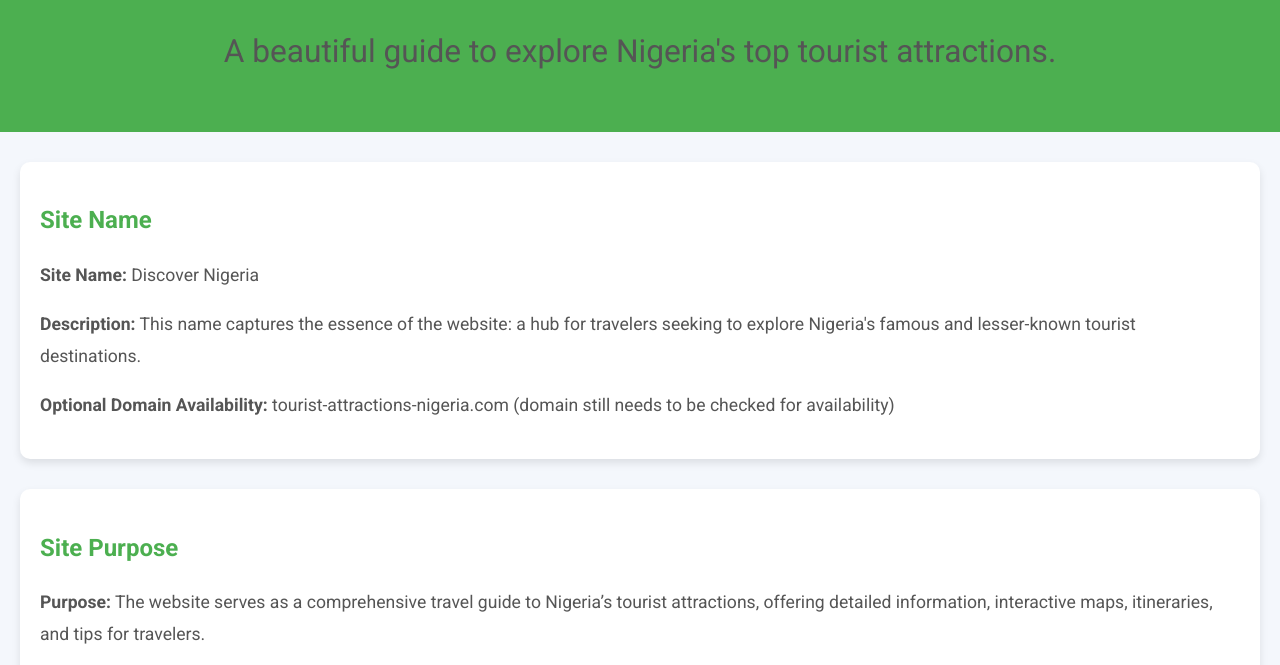
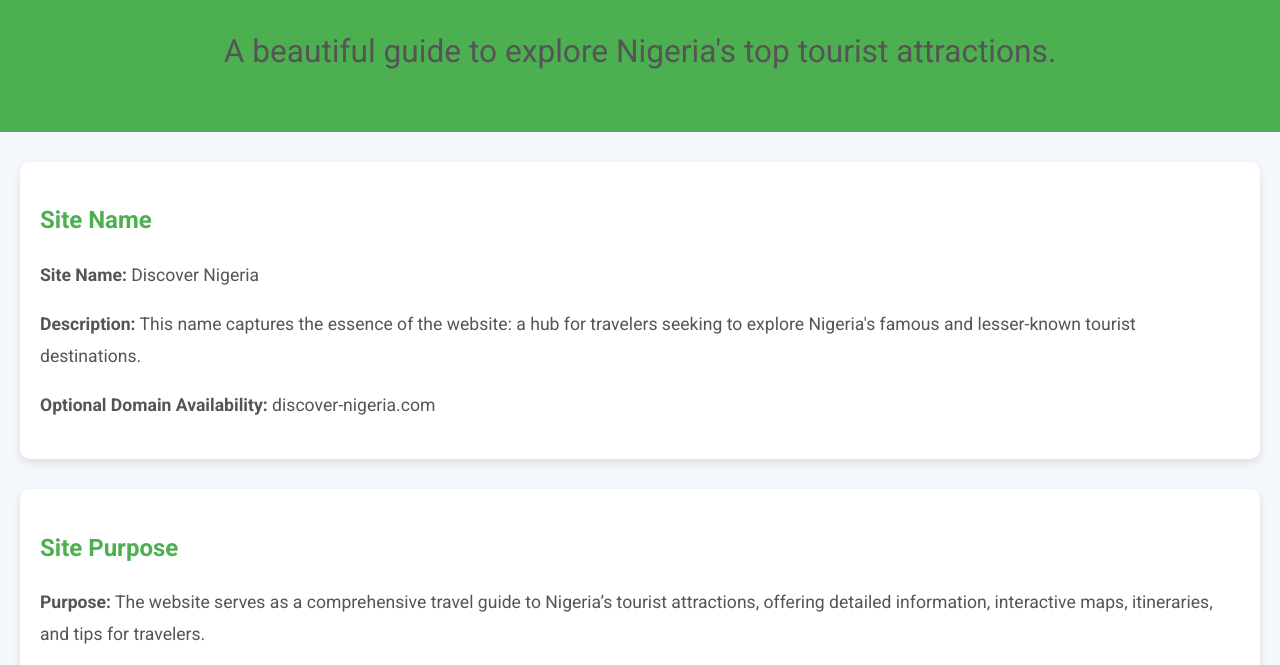
Before and after one commit to ashanephi/wdd131, a plain HTML site: page project/siteplan.html in a window 1280 px wide. Shown: the part 121-786 px from the top of the page. Drawn offline with Linux system fonts and the light colour scheme.

Commit message:
Update siteplan.html

```diff
--- a/project/siteplan.html
+++ b/project/siteplan.html
@@ -22,7 +22,7 @@
             <h2>Site Name</h2>
             <p><strong>Site Name:</strong> Discover Nigeria</p>
             <p><strong>Description:</strong> This name captures the essence of the website: a hub for travelers seeking to explore Nigeria's famous and lesser-known tourist destinations.</p>
-            <p><strong>Optional Domain Availability:</strong> tourist-attractions-nigeria.com (domain still needs to be checked for availability)</p>
+            <p><strong>Optional Domain Availability:</strong> discover-nigeria.com</p>
         </section>
         <section>
             <h2>Site Purpose</h2>
```
